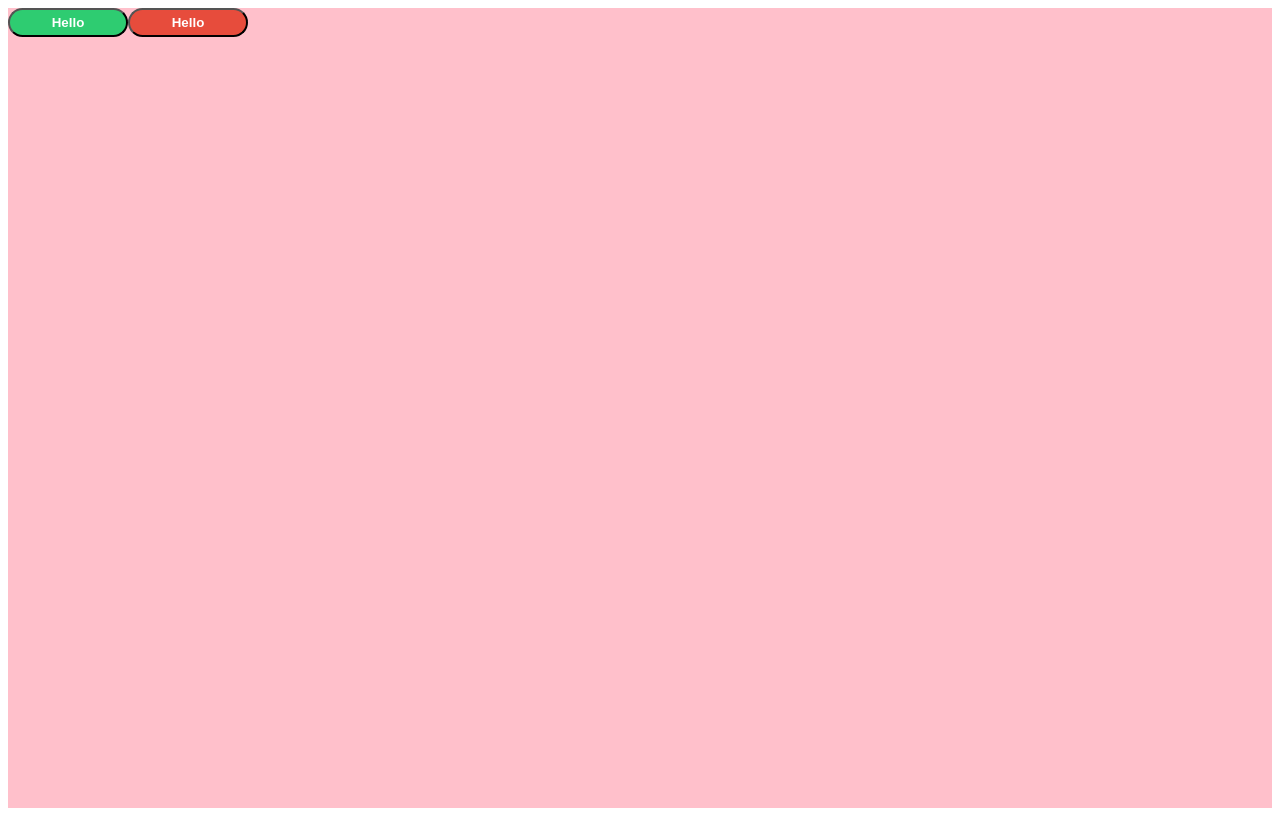
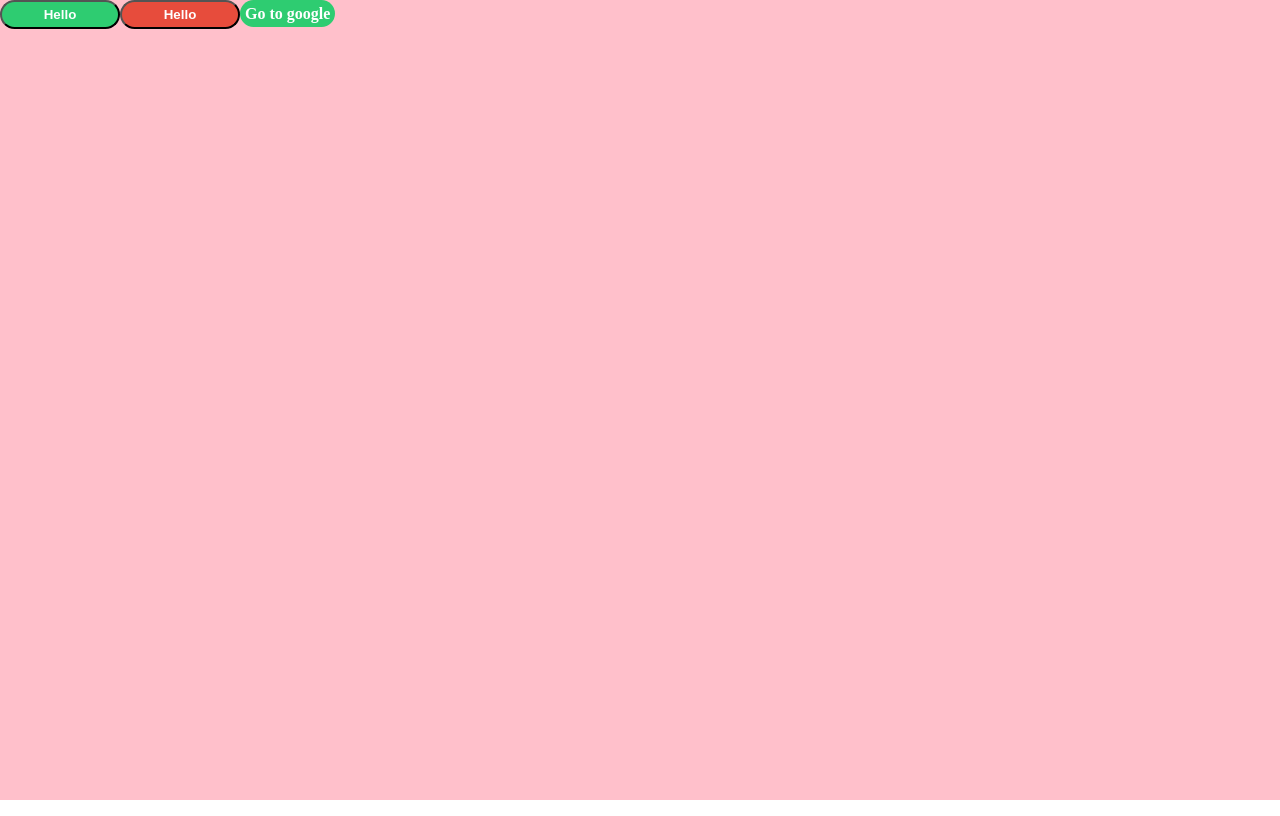
Before and after one commit to jivasangcript/styled-awesomeness, a React (Create React App) app: page / in a window 1280 px wide. Built offline with nearby package versions, Linux system fonts and the light colour scheme.

Commit message:
#3 createGlobalStyle and Extend

```diff
--- a/src/App.js
+++ b/src/App.js
@@ -1,12 +1,21 @@
 import React, { Component } from "react";
-import styled from "styled-components";
+import styled, { createGlobalStyle } from "styled-components";
+
+const GlobalStyle = createGlobalStyle`
+  body {
+    padding: 0;
+    margin: 0;
+  }
+`;
 
 class App extends Component {
   render() {
     return (
       <Container>
+        <GlobalStyle />
         <Button>Hello</Button>
         <Button danger>Hello</Button>
+        <Anchor href="http://google.com">Go to google</Anchor>
       </Container>
     );
   }
@@ -32,4 +41,8 @@ const Button = styled.button`
   background-color: ${props => (props.danger ? "#e74c3c" : "#2ecc71")};
 `;
 
+const Anchor = styled(Button.withComponent("a"))`
+  text-decoration: none;
+`;
+
 export default App;
```
